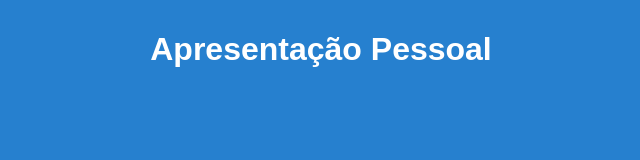
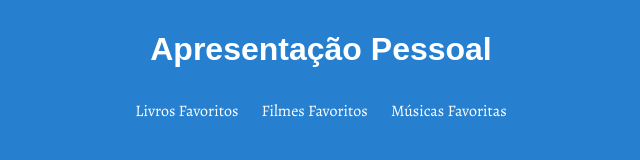
Before and after one commit to MatheusFrohlich/AV1, a plain HTML site: page index.html in a window 1280 px wide. Shown: the whole page, without its empty margins (319-959 px from the left). Drawn offline with nearby package versions, Linux system fonts and the light colour scheme; a web font is replaced by a local one.

Commit message:
itemmenu

```diff
--- a/index.html
+++ b/index.html
@@ -17,6 +17,11 @@
         <h1>Apresentação Pessoal</h1>
 
 
+        <a href="" class="ItemMenu">Livros Favoritos</a>
+        <a href="" class="ItemMenu">Filmes Favoritos</a>
+        <a href="" class="ItemMenu">Músicas Favoritas</a>
+
+
 
 
 
--- a/style.css
+++ b/style.css
@@ -7,8 +7,30 @@ h1{
 
 body{
     background-color: rgb(38, 128, 207);
+    color: white;
     text-align: center;
-    color: white;
     font-family: "Alegreya", serif;
     font-size: 16px;
 }
+
+
+
+.ItemMenu{
+    padding: 10px;
+    background-color:  rgb(38, 128, 207);
+    border-radius: 4px;
+    text-decoration: none;
+    color: white;
+}
+.ItemMenu:hover{
+
+}
+.ItemMenu:link{
+
+}
+.ItemMenu:active{
+
+}
+.ItemMenu:visited{
+
+}
```
